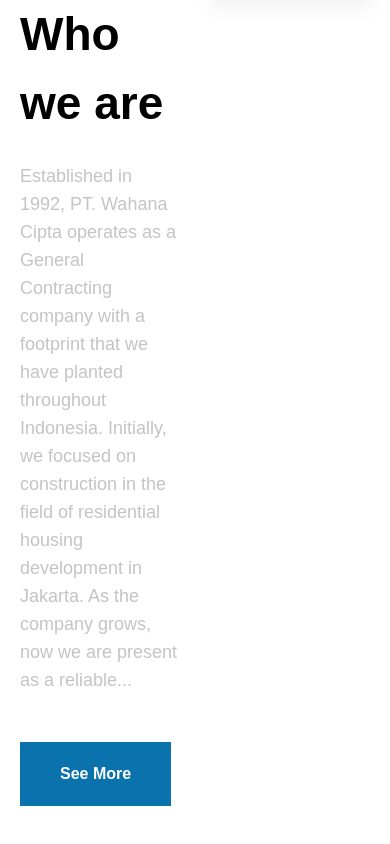
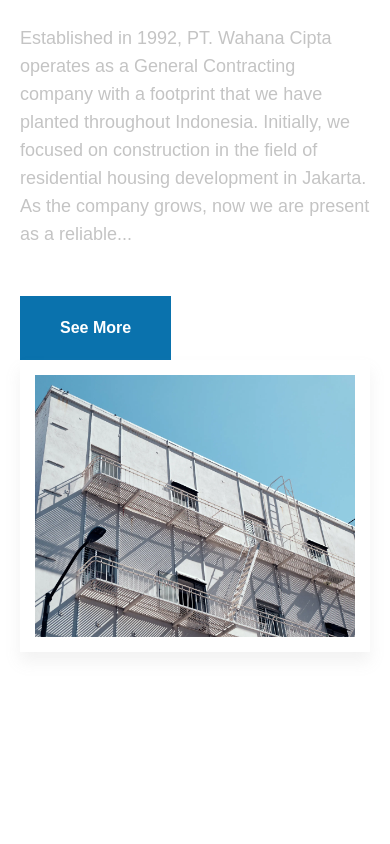
Before and after one commit to Deepakverma-556/architectural, a React (Create React App) app: page / in a window 390 px wide. Shown: the part 4668-5512 px from the top of the page. After the commit the page ends 5384 px from the top, so only its background shows below. Built offline with nearby package versions, Linux system fonts and the light colour scheme.

Commit message:
make responsive

```diff
--- a/src/components/Story.jsx
+++ b/src/components/Story.jsx
@@ -6,7 +6,7 @@
         <div className='font-poppins'>
             <div className='max-w-xxl mx-auto px-4 pt-16 pb-16'>
                 <div className='flex flex-wrap flex-row -mx-3 '>
-                    <div className='w-1/2 px-4'>
+                    <div className='w-full lg:w-1/2 px-4'>
                         <div>
                             <h2 className='text-xxxxl font-semibold leading-xxl max-w-[275px]'>
                                 Our Story Who we are
@@ -21,10 +21,12 @@
                             <button className="mt-12 py-5 px-10 font-semibold text-base leading-6 text-white bg-blue shadow-[0px_10px_15px_0px] [#01739933]">
                                 See More
                             </button>
-                       </div>
+                        </div>
                     </div>
-                    <div className='w-1/2 px-4'>
-                        <img src={Image1} alt="building-image" className="border-[15px] border-white shadow-[0px_10px_15px_0px] shadow-[#9797971F]" />
+                    <div className='w-full lg:w-1/2 px-4'>
+                        <div className='max-lg:flex max-lg:justify-center'>
+                            <img src={Image1} alt="building-image" className="border-[15px] border-white shadow-[0px_10px_15px_0px] shadow-[#9797971F] max-lg:w-[700px]" />
+                        </div>
                     </div>
                 </div>
             </div>
```
